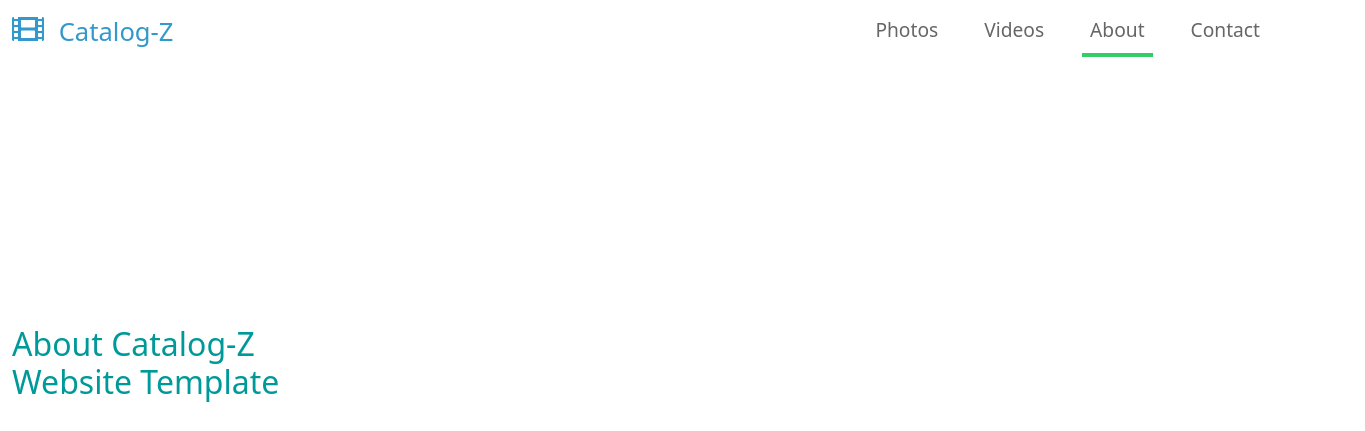
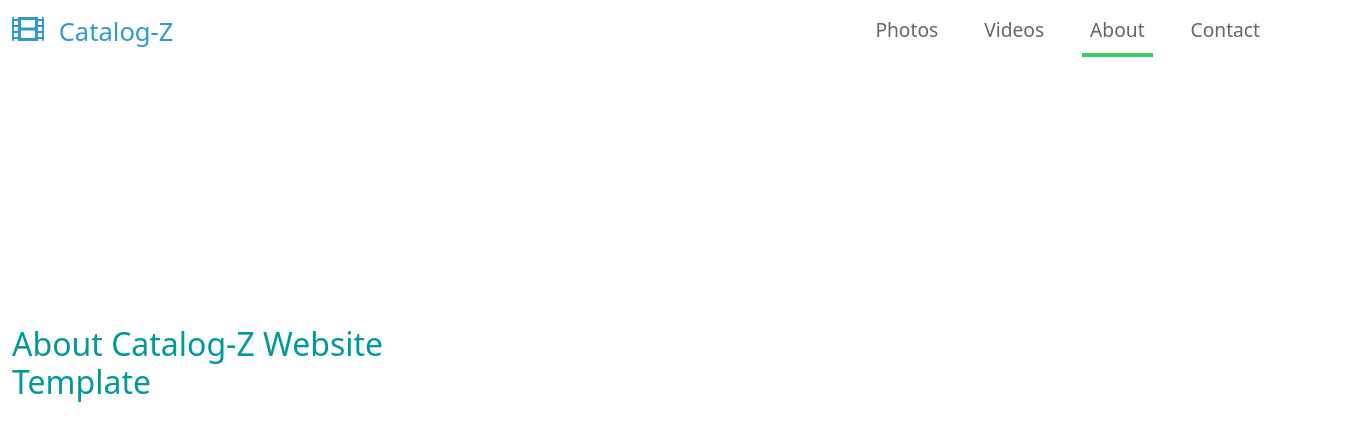
Before and after one commit to rileysweeneyfleming/CollabWebPage, a plain HTML site: page about.html in a window 1280 px wide. Shown: the top 431 px of the page, 1365 px wide, since content can reach past the window. Drawn offline with Linux system fonts and the light colour scheme.

Commit message:
edit css

```diff
--- a/css/templatemo-style.css
+++ b/css/templatemo-style.css
@@ -199,7 +199,7 @@ a:hover { color:#009999; }
 .tm-mb-74 { margin-bottom: 74px; }
 .tm-mb-90 { margin-bottom: 90px; }
 .tm-text-primary { color: #009999;
-    width: 300px; }
+    width: 500px; }
 .tm-text-secondary { color: #CC6699;
                      text-decoration: none; }
 a.tm-text-primary:hover { color:#666666; }
```
